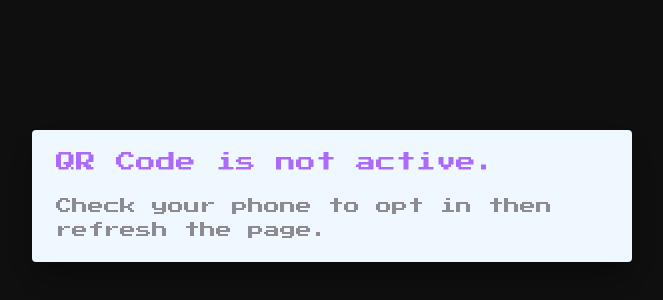
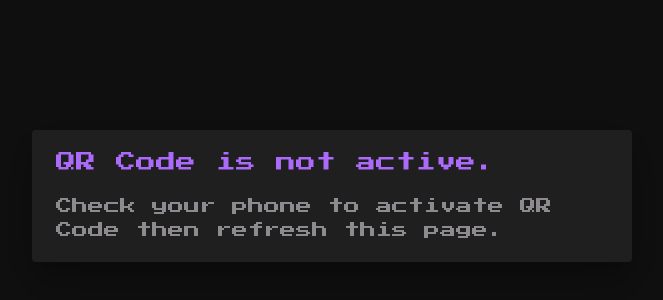
Before and after one commit to motherbrainn/noti-fly, a Next.js app in the folder client/: page /qr-code-landing-page in a window 1280 px wide. Shown: the part 204-504 px from the top of the page, without its empty margins (308-971 px from the left). Built offline with nearby package versions, Linux system fonts and the light colour scheme; no server answers.

Commit message:
update styling for inactive qr code message

```diff
--- a/client/pages/qr-code-landing-page.tsx
+++ b/client/pages/qr-code-landing-page.tsx
@@ -118,14 +118,14 @@ const QrCodeLandingPage = (props: QrCodeLandingPagePropsType) => {
             open={true}
             aria-labelledby="alert-dialog-title"
             aria-describedby="alert-dialog-description"
-            PaperProps={{ sx: { backgroundColor: "aliceblue" } }}
+            PaperProps={{ sx: { backgroundColor: "#1f1f1f" } }}
           >
             <DialogTitle id="alert-dialog-title">
               {"QR Code is not active."}
             </DialogTitle>
             <DialogContent>
               <DialogContentText id="alert-dialog-description">
-                Check your phone to opt in then refresh the page.
+                Check your phone to activate QR Code then refresh this page.
               </DialogContentText>
             </DialogContent>
           </Dialog>
```
